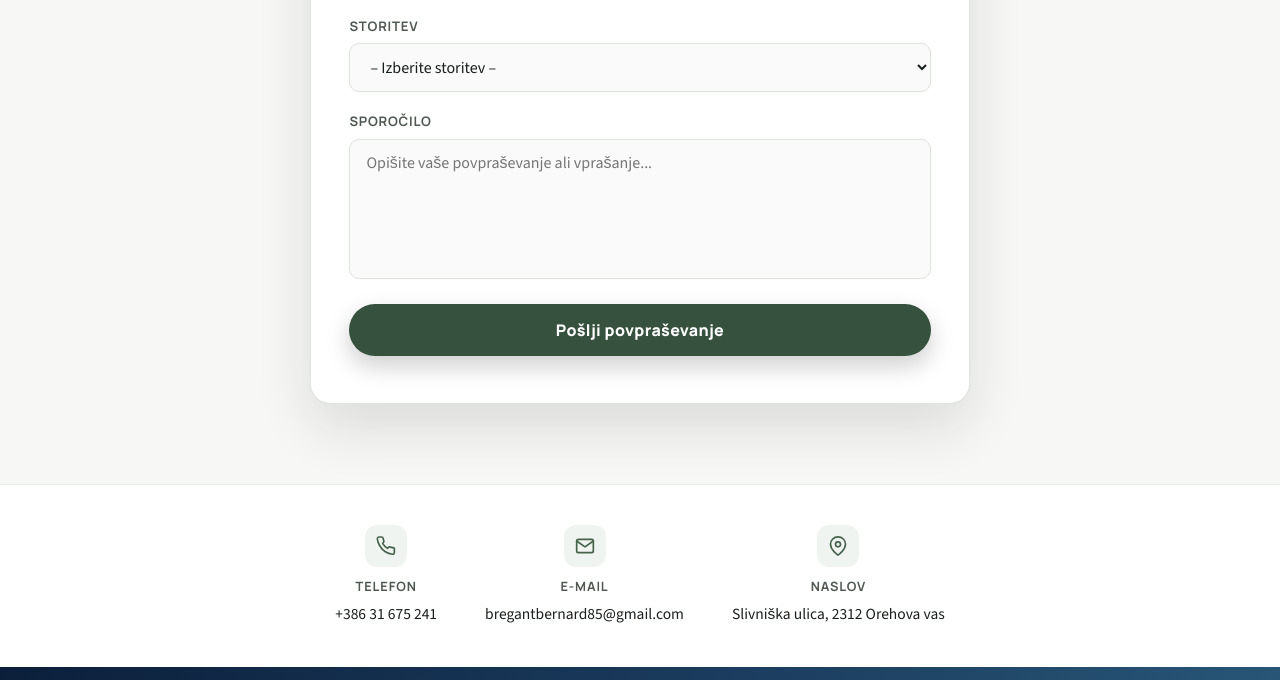
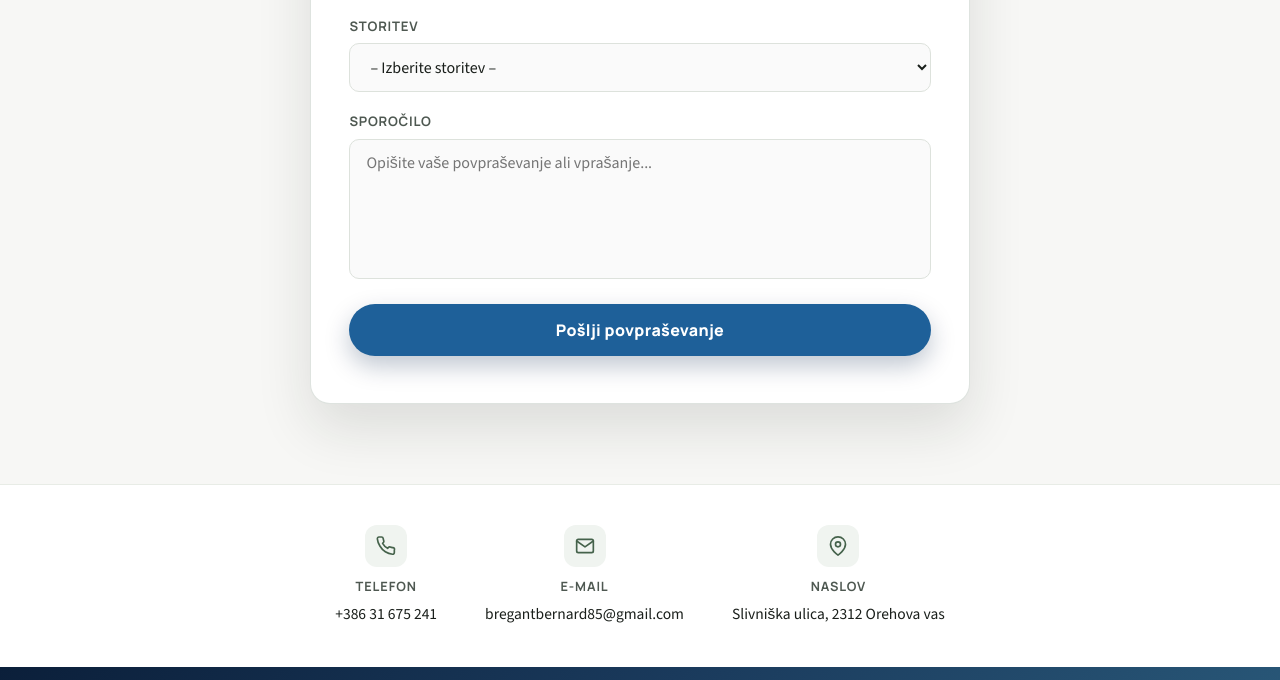
Before and after one commit to stefantovilovic8/Bernard, a plain HTML site: page kontakt.html in a window 1280 px wide. In both pictures the pointer is over the button "Pošlji povpraševanje". Shown: the part 565-1245 px from the top of the page. Drawn offline with nearby package versions, Linux system fonts and the light colour scheme.

Commit message:
Last updates.

```diff
--- a/kontakt.html
+++ b/kontakt.html
@@ -150,10 +150,11 @@
         transition: background 180ms, transform 180ms, box-shadow 180ms;
         margin-top: 0.5rem;
       }
-      .submit-btn:hover {
-        background: #36513d;
+      .submit-btn:hover,
+      .submit-btn:active {
+        background: #1e6099;
         transform: translateY(-2px);
-        box-shadow: 0 10px 24px rgba(4,12,7,0.20);
+        box-shadow: 0 10px 24px rgba(0,30,70,0.25);
       }
 
       /* ── Contact info strip ────────────────────────────────── */
```
